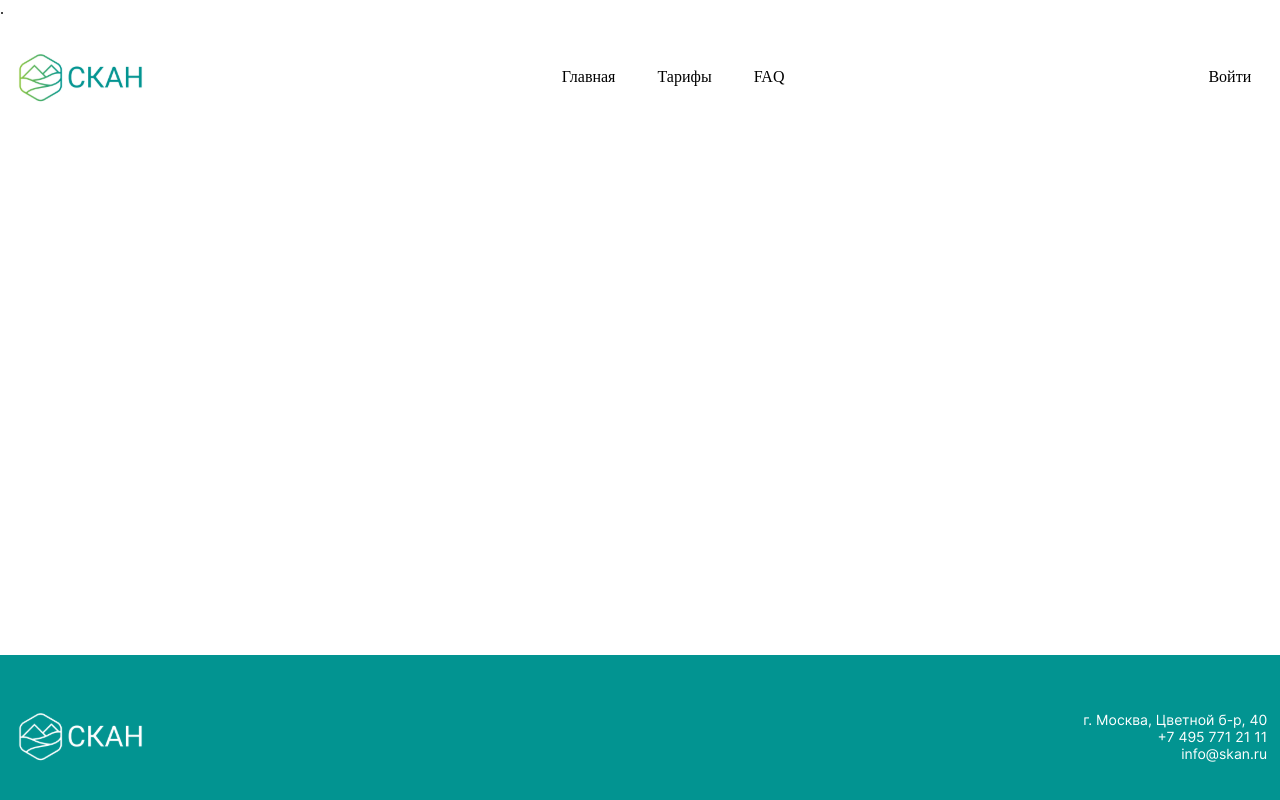
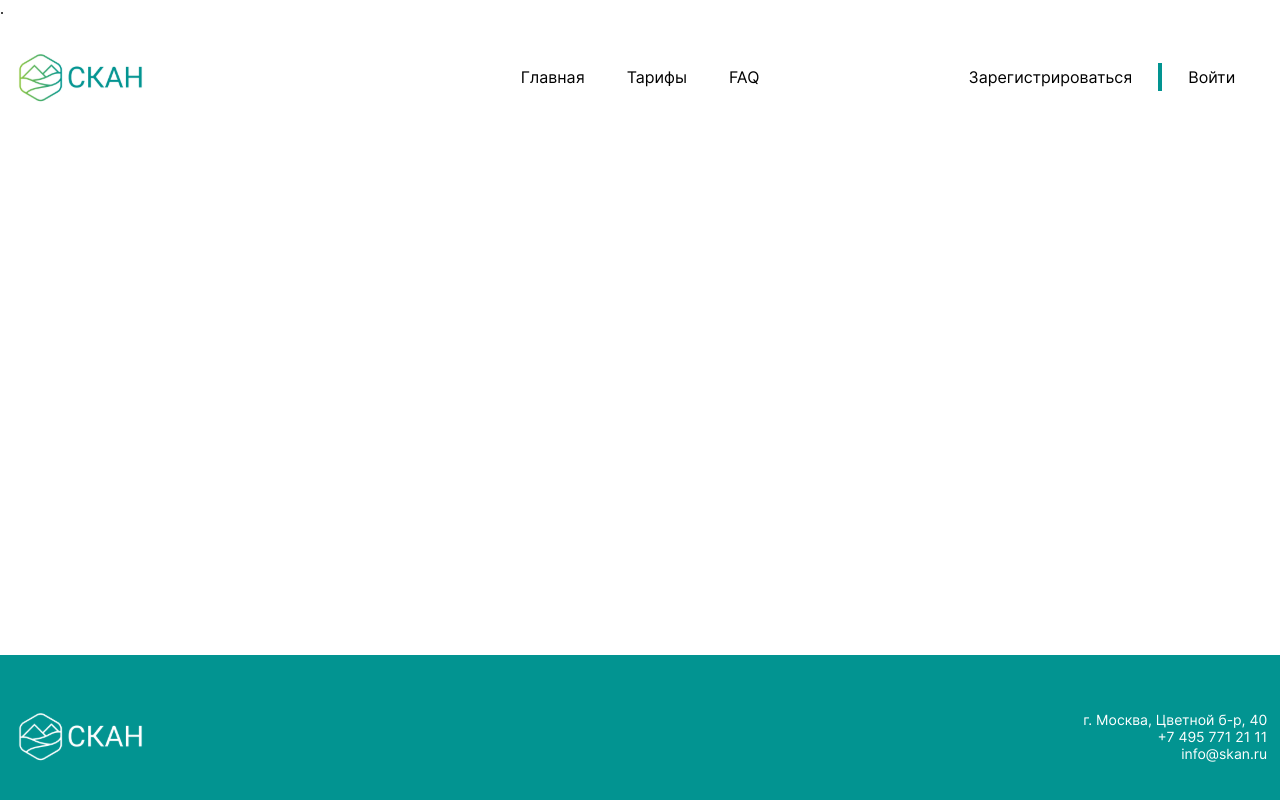
Before and after one commit to rom38/f_scan, a React (Vite) app: page / in a window 1280 px wide. Shown: the top 800 px of the page. Built offline with nearby package versions, Linux system fonts and the light colour scheme.

Commit message:
change flex to grid

```diff
--- a/src/components/Layout.jsx
+++ b/src/components/Layout.jsx
@@ -10,14 +10,16 @@ export const Layout = () => {
 
     return (<>
         <header>
-            <img src={imageLogo2} alt="" />
-            <div className={style.headerLinks}>
+            <img src={imageLogo2} className={style.headerCol1} alt="" />
+            <div className={`${style.headerLinks} ${style.headerCol2}`}>
                 <NavLink to="/main" className={classActive}>Главная</NavLink>
                 <NavLink to="/about" className={classActive}>Тарифы</NavLink>
                 <NavLink to="#" className={style.disableLink} >FAQ</NavLink>
 
             </div>
-            <div className={style.headerLinks}>
+            <div className={`${style.headerLinks} ${style.headerCol3}`}>
+                <p >Зарегистрироваться</p>
+                <div className={style.divVertStick}></div>
                 <NavLink to="/login" className={classActive}>Войти</NavLink>
             </div>
         </header>
--- a/src/styles/Layout.module.css
+++ b/src/styles/Layout.module.css
@@ -57,7 +57,8 @@ header {
     background: var(--main-bg-color);
     font-size: 1rem;
     height: 93px;
-    display: flex;
+    display: grid;
+    grid-template-columns: repeat(3, 1fr);
     justify-content: space-between;
     align-items: stretch;
 }
@@ -68,9 +69,14 @@ header a {
     padding: 0 1rem;
 }
 
-header>a:hover {
-    text-decoration: underline;
+header p {
+    color: black;
+    padding: 0 1rem;
 }
+
+/* header img {
+    align-self: left;
+} */
 
 .active {
     color: blueviolet;
@@ -114,11 +120,13 @@ footer>p {
 }
 
 .headerLinks {
+    font-family: Inter;
     display: flex;
     color: black;
     gap: 10px;
     align-items: center;
-    text-decoration: none
+    text-decoration: none;
+    padding: 0 1rem;
 }
 
 main {
@@ -129,3 +137,21 @@ main {
 .disableLink {
     pointer-events: none;
 }
+
+.divVertStick {
+    height: 1.5em;
+    border: 2px solid;
+    color: #029491;
+}
+
+.headerCol1 {
+    justify-content: start;
+}
+
+.headerCol2 {
+    justify-content: center;
+}
+
+.headerCol3 {
+    justify-content: end;
+}
```
